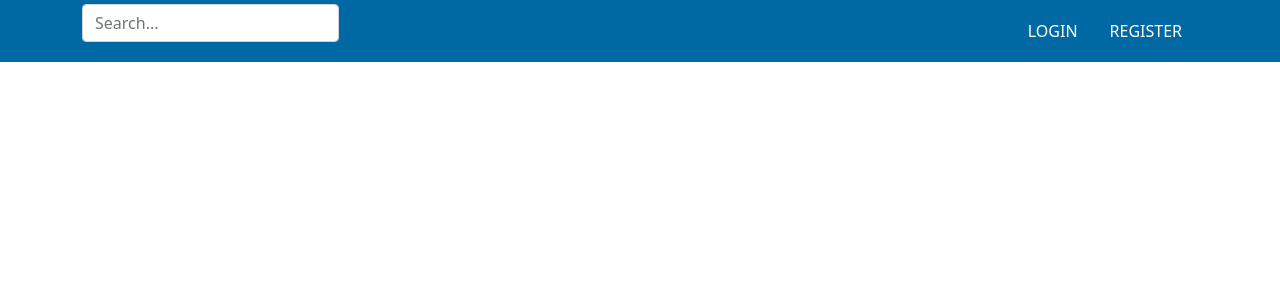
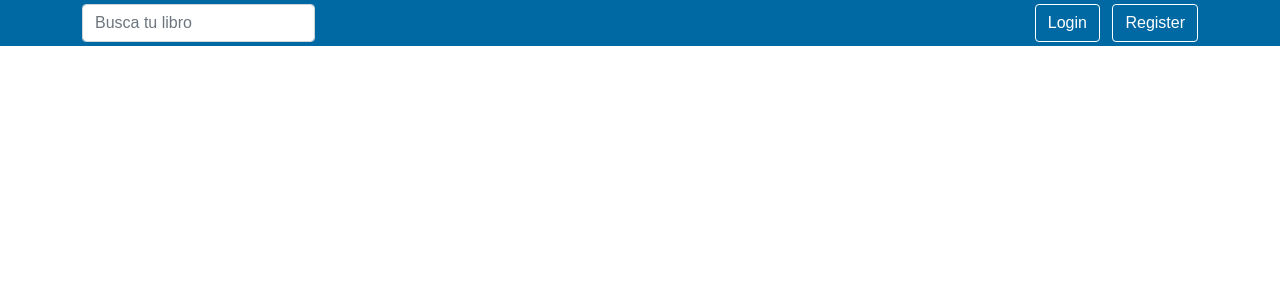
Before and after one commit to H3N40/ReservBook, a PHP site: page / in a window 1280 px wide. Shown: the top 300 px of the page. Run offline with PHP 8.4, Linux system fonts and the light colour scheme.

Commit message:
Vista Login

```diff
--- /dev/null
+++ b/css/style.css
@@ -0,0 +1,33 @@
+body {
+    font-family: Arial, sans-serif;
+}
+
+header {
+    padding: 10px 0;
+}
+
+.btn-login, .btn-register {
+    border-color: #fff;
+    color: #fff;
+}
+
+.btn-login:hover, .btn-register:hover {
+    background-color: #fff;
+    color: #0069A3;
+}
+
+@media (max-width: 768px) {
+    .container {
+        flex-direction: column;
+        align-items: flex-start;
+    }
+
+    .d-flex {
+        width: 100%;
+    }
+
+    .btn-login, .btn-register {
+        width: 100%;
+        margin-top: 10px;
+    }
+}
--- a/index.html
+++ b/index.html
@@ -5,32 +5,28 @@
     <meta name="viewport" content="width=device-width, initial-scale=1.0">
     <title>ReservBook</title>
     <link href="https://cdn.jsdelivr.net/npm/bootstrap@5.1.3/dist/css/bootstrap.min.css" rel="stylesheet">
-
     <link rel="stylesheet" href="css/style.css">
-
 </head>
 
 <body>
 
 <header class="py-1" style="background-color: #0069A3;">
+    <div class="container d-flex justify-content-between align-items-center">
+        <div class="d-flex align-items-center">
+            <form class="d-flex" role="search">
+                <input class="form-control me-2" type="search" placeholder="Busca tu libro" aria-label="Search">
+            </form>
+        </div>
+        <div>
+            <button class="btn btn-outline-light me-2 btn-login" type="button">Login
+            <link href="../views/login.php"   >
+            </button>
 
-    <div class="container d-flex justify-content-between align-items-center">
-      <form class="col-12 col-lg-auto mb-2 mb-lg-3 me-lg-auto">
-        <input type="search" class="form-control" placeholder="Search..." aria-label="Search">
-      </form>
+            <button class="btn btn-outline-light btn-register" type="button">Register</button>
 
-
-      <nav>
-        <ul class="nav">
-          <li class="nav-item"><a href="./views/login.php" class="nav-link text-white">LOGIN</a></li>
-          <li class="nav-item"><a href="#" class="nav-link text-white">REGISTER</a></li>
-        </ul>
-      </nav>
+        </div>
     </div>
 </header>
-
-
-
 
 </body>
 
--- a/views/login.php
+++ b/views/login.php
@@ -3,7 +3,7 @@
 <head>
     <meta charset="UTF-8">
     <meta name="viewport" content="width=device-width, initial-scale=1.0">
-    <title>Poo</title>
+    <title>Login</title>
     <link rel="stylesheet" href="../css/login.css">
 </head>
 <body>
```
Lines whose indentation alone changed are shown as unchanged.
